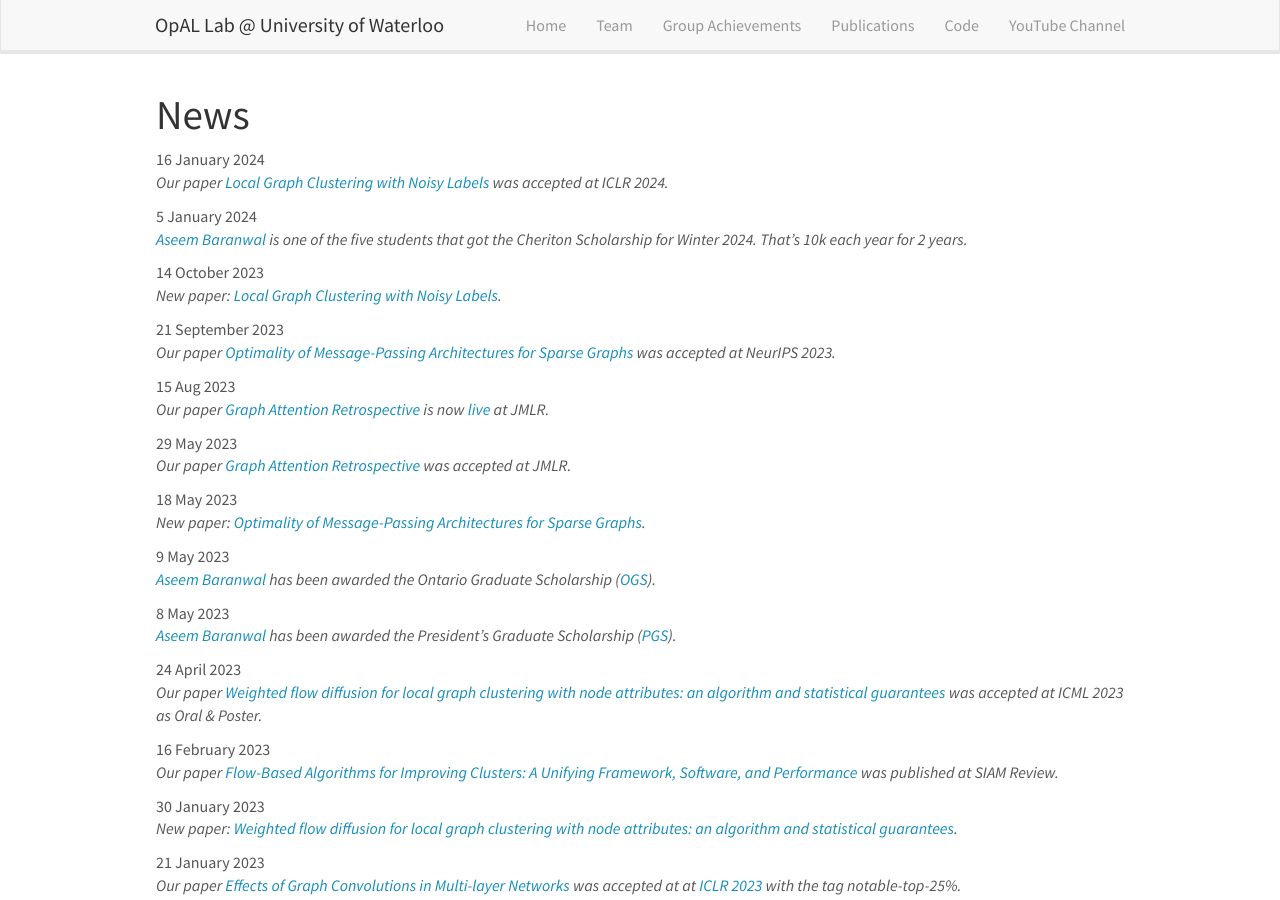
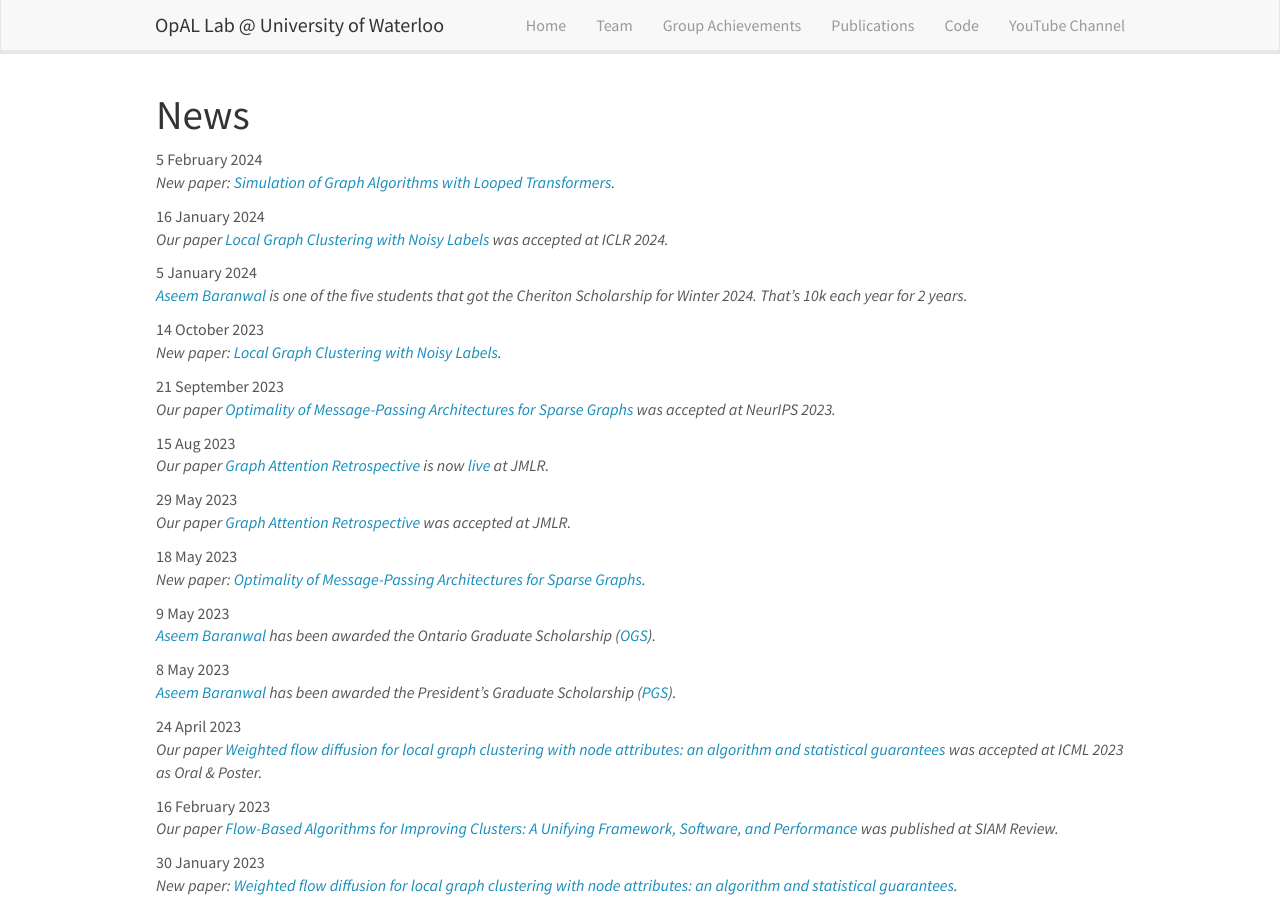
Before and after one commit to opallab/opallab.github.io, a Jekyll site: the page built from _pages/allnews.md, in a window 1280 px wide and 900 px high. Built offline with Jekyll 4.4.1, drawn with Linux system fonts in a browser that asks for light colours; nearby versions of some CDN libraries.

Commit message:
simulation of graph algorithms using looped transformers

```diff
--- a/_data/news.yml
+++ b/_data/news.yml
@@ -1,3 +1,6 @@
+- date: 5 February 2024
+  headline: "New paper: <a href='https://arxiv.org/abs/2402.01107'>Simulation of Graph Algorithms with Looped Transformers</a>. "
+
 - date: 16 January 2024
   headline: "Our paper <a href='https://arxiv.org/abs/2310.08031'>Local Graph Clustering with Noisy Labels</a> was accepted at ICLR 2024."
 
```
